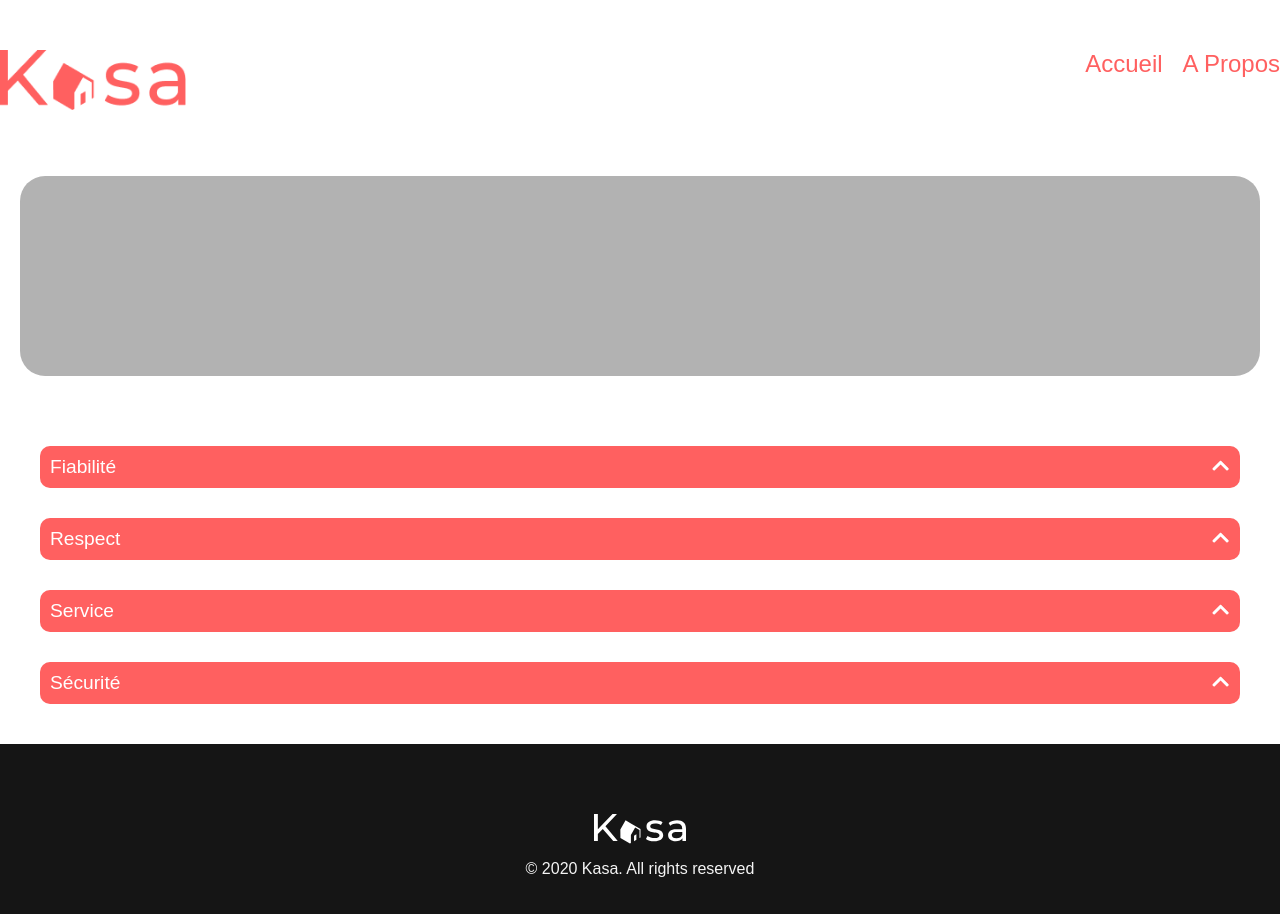
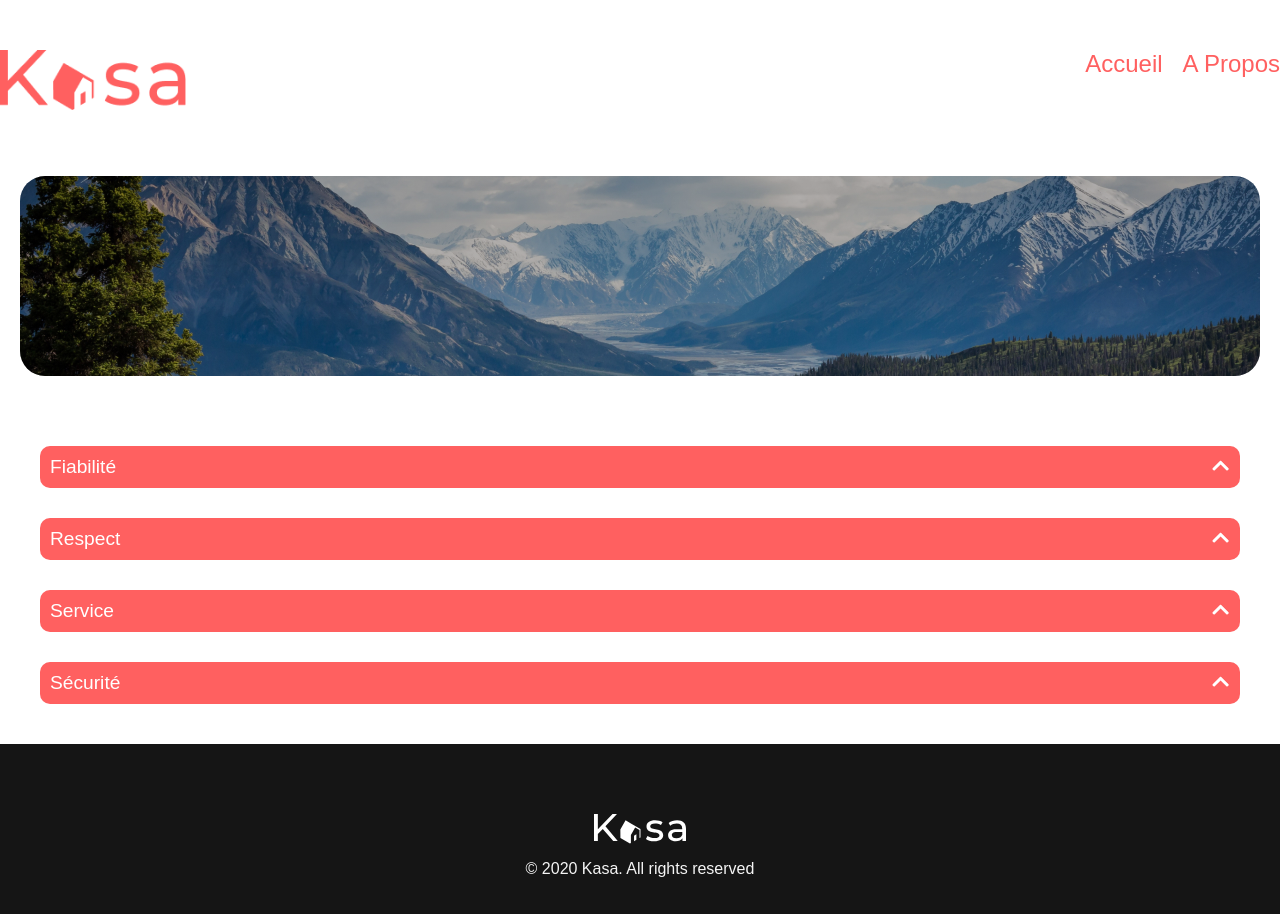
Before and after one commit to antoineThomasCode/AntoineThomas_P11_01042022, a React (Create React App) app in the folder kasa-app/: page /about in a window 1280 px wide. Built offline with nearby package versions, Linux system fonts and the light colour scheme.

Commit message:
final refacto

```diff
--- a/kasa-app/src/components/Banner.jsx
+++ b/kasa-app/src/components/Banner.jsx
@@ -6,8 +6,8 @@ function Banner() {
     const page = new URL(document.location)
     return (
         <div className='hero-banner'>
-            {page.pathname === '/About' && <img src={bannerImgAbout} alt='image de bannière' className="logo" />}
-            {page.pathname === '/' && <img src={bannerImgUrl} alt='image de bannière' className="logo" />}
+            {page.pathname === '/about' && <img src={bannerImgAbout} alt='paysage de montagne' />}
+            {page.pathname === '/' && <img src={bannerImgUrl} alt='paysage bord de mere et falaises' />}
             {page.pathname === '/' && <h1>Chez vous, partout et ailleurs</h1>}
         </div>
     )
```
